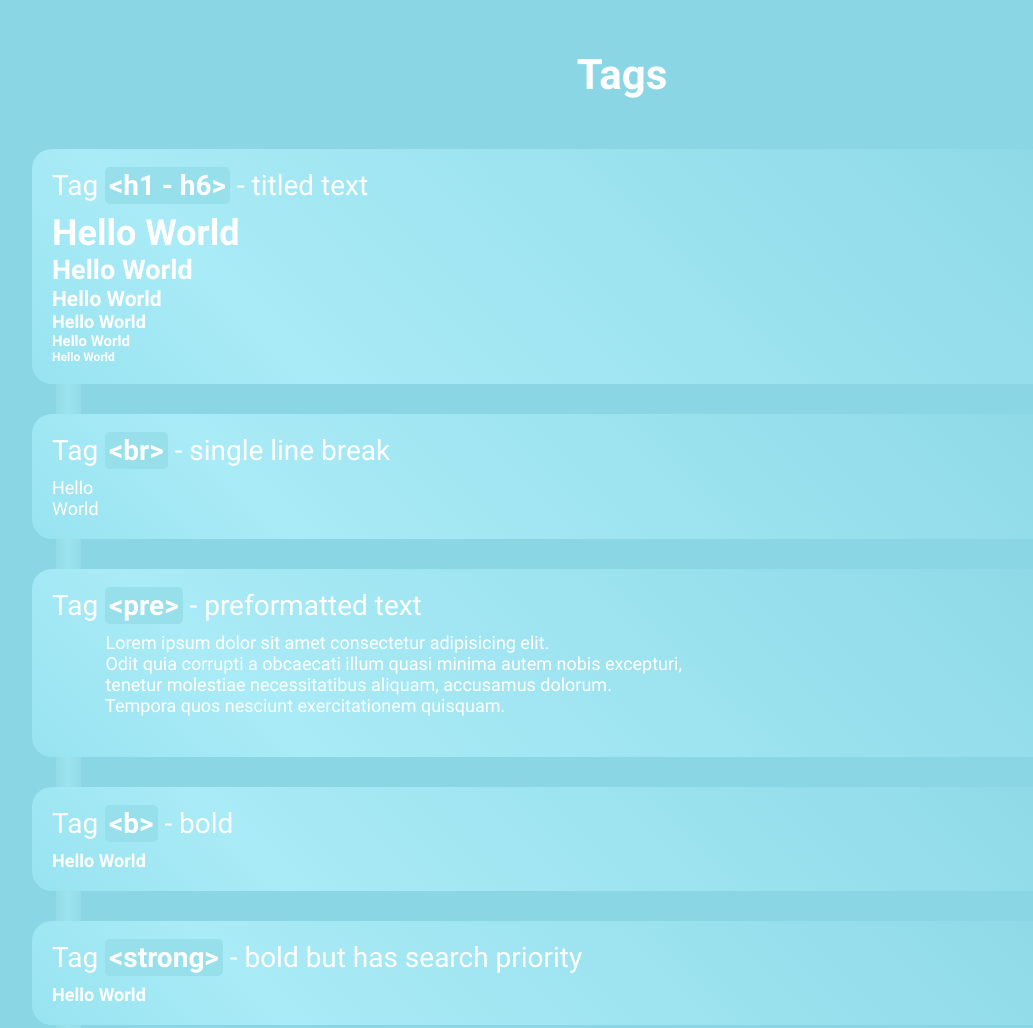
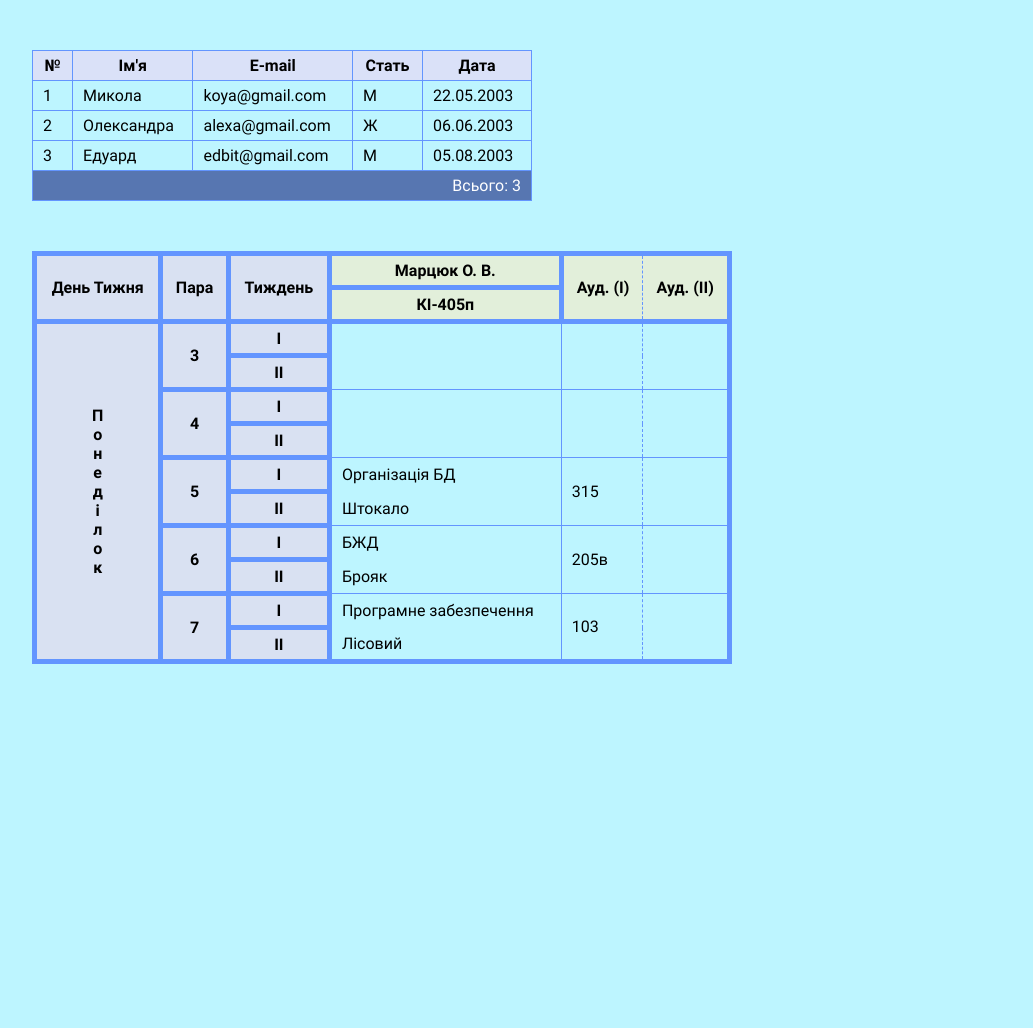
Before and after one commit to Yellow10041/Web_labs, a plain HTML site: page index.html in a window 1280 px wide. Shown: the top 1028 px of the page, without its empty margins (18-1051 px from the left). After the commit the page ends 800 px from the top, so only its background shows below. Drawn offline with Linux system fonts and the light colour scheme.

Commit message:
Make lab_02

```diff
--- a/assets/style.css
+++ b/assets/style.css
@@ -18,7 +18,6 @@
   margin: 0;
 
   font-family: "Roboto";
-  color: #fff;
 
   background-color: transparent;
 
@@ -28,132 +27,79 @@
 body {
   padding: 50px;
 
-  background-color: rgb(138, 214, 228);
+  background-color: rgb(189, 245, 255);
 }
 
-code,
-kbd,
-samp {
-  padding: 2px 4px;
+.table_list {
+  width: 500px;
 
-  font-family: monospace;
-
-  background-color: rgb(150, 223, 235);
-
-  border-radius: 5px;
+  border-collapse: collapse;
 }
 
-var,
-abbr,
-q,
-cite,
-dfn {
-  padding: 2px 4px;
+.table_list td,
+.table_list th {
+  padding: 5px 10px;
 
-  background-color: rgb(150, 223, 235);
-
-  border-radius: 5px;
+  border: 1px solid #6395ff;
 }
 
-mark {
-  padding: 2px 4px;
-
-  color: #555;
-
-  background-color: mark;
-
-  border-radius: 5px;
+.table_list thead {
+  background-color: #dae1f8;
 }
 
-blockquote {
-  margin-block-start: 1em;
-  margin-block-end: 1em;
-  margin-inline-start: 40px;
-  margin-inline-end: 40px;
+.table_list tfoot {
+  color: #fff;
+  text-align: right;
+
+  background-color: #5776b1;
 }
 
-.header {
-  font-size: 42px;
-  font-weight: 700;
-  text-align: center;
+.table_schedule {
+  width: 700px;
+  margin-top: 50px;
+
+  border-collapse: collapse;
 }
 
-.tags {
-  position: relative;
-  display: flex;
-  flex-direction: column;
-  row-gap: 30px;
-  margin-top: 50px;
+.table_schedule th,
+.table_schedule td {
+  padding: 5px 10px;
 }
 
-.tags::before {
-  content: "";
-  position: absolute;
-  top: 0;
-  left: 2%;
-  height: 100%;
-  width: 25px;
-
-  background: linear-gradient(
-    to right,
-    rgb(149, 219, 232) 0%,
-    rgb(154, 227, 239) 50%,
-    rgb(149, 219, 232) 100%
-  );
-
-  z-index: -10;
+.table_schedule .border,
+.table_schedule .border th {
+  border: 5px solid #6395ff;
 }
 
-.tags_item {
-  display: flex;
-  flex-direction: column;
-  row-gap: 10px;
-  padding: 20px;
-
-  background: linear-gradient(
-    45deg,
-    rgb(152, 227, 240) 0%,
-    rgb(169, 235, 247) 20%,
-    rgb(138, 214, 228) 100%
-  );
-
-  box-shadow: 0px 0px 50px 0px rgba(167, 235, 247, 0);
-
-  border-radius: 20px;
-
-  transition: 0.2s ease-in-out;
-  transition-property: box-shadow, transform;
+.table_schedule td.border {
+  border: 1px solid #6395ff;
 }
 
-.tags_item:hover {
-  box-shadow: 0px 0px 50px 0px rgba(167, 235, 247, 0.5);
-
-  transform: scale(1.01);
-  transform: scale(0.99);
-  transform: translateX(5px);
+.table_schedule td.border.bottom {
+  border: unset;
+  border-bottom: 1px solid #6395ff;
 }
 
-.tags_item_title {
-  font-size: 28px;
+.table_schedule .border.right {
+  border-width: 1px;
+  border-right: unset;
 }
 
-.tags_item_title span {
-  padding: 2px 4px;
+.table_schedule .border.left {
+  border-width: 1px;
 
-  font-weight: 700;
-
-  background-color: rgb(150, 223, 235);
-
-  border-radius: 5px;
+  border-left-style: dashed;
 }
 
-.tags_item_preview {
-  font-size: 18px;
+.text-v {
+  writing-mode: vertical-rl;
+  text-orientation: upright;
 }
 
-.tags_item_preview hr {
-  height: 2px;
-  margin: 10px 0;
+.green {
+  background-color: #e2efda;
+}
 
-  background-color: rgba(255, 254, 254, 0.3);
+.blue {
+  background-color: #d9e1f2;
 }
--- a/index.html
+++ b/index.html
@@ -1,216 +1,131 @@
 <!DOCTYPE html>
-<html lang="en">
+<html lang="ua">
   <head>
     <title>LAB_1</title>
     <meta charset="UTF-8" />
     <meta http-equiv="X-UA-Compatible" content="IE=edge" />
     <meta name="viewport" content="width=device-width, initial-scale=1.0" />
     <link rel="stylesheet" href="/assets/style.css" />
+    <link rel="preconnect" href="https://fonts.googleapis.com" />
+    <link rel="preconnect" href="https://fonts.gstatic.com" crossorigin />
+    <link
+      href="https://fonts.googleapis.com/css2?family=Barlow:wght@400;500;600;700&display=swap"
+      rel="stylesheet"
+    />
   </head>
   <body>
-    <div class="header">Tags</div>
-    <div class="tags">
-      <div class="tags_item">
-        <div class="tags_item_title">
-          Tag <span>&#60;h1 - h6&#62;</span> - titled text
-        </div>
-        <div class="tags_item_preview">
-          <h1>Hello World</h1>
-          <h2>Hello World</h2>
-          <h3>Hello World</h3>
-          <h4>Hello World</h4>
-          <h5>Hello World</h5>
-          <h6>Hello World</h6>
-        </div>
-      </div>
-      <div class="tags_item">
-        <div class="tags_item_title">
-          Tag <span>&#60;br&#62;</span> - single line break
-        </div>
-        <div class="tags_item_preview">
-          Hello
-          <br />
-          World
-        </div>
-      </div>
-      <div class="tags_item">
-        <div class="tags_item_title">
-          Tag <span>&#60;pre&#62;</span> - preformatted text
-        </div>
-        <div class="tags_item_preview">
-          <pre>
-            Lorem ipsum dolor sit amet consectetur adipisicing elit.
-            Odit quia corrupti a obcaecati illum quasi minima autem nobis excepturi,
-            tenetur molestiae necessitatibus aliquam, accusamus dolorum.
-            Tempora quos nesciunt exercitationem quisquam.
-          </pre>
-        </div>
-      </div>
-      <div class="tags_item">
-        <div class="tags_item_title">Tag <span>&#60;b&#62;</span> - bold</div>
-        <div class="tags_item_preview"><b>Hello World</b></div>
-      </div>
-      <div class="tags_item">
-        <div class="tags_item_title">
-          Tag <span>&#60;strong&#62;</span> - bold but has search priority
-        </div>
-        <div class="tags_item_preview"><strong>Hello World</strong></div>
-      </div>
-      <div class="tags_item">
-        <div class="tags_item_title">Tag <span>&#60;i&#62;</span> - italic</div>
-        <div class="tags_item_preview"><i>Hello World</i></div>
-      </div>
-      <div class="tags_item">
-        <div class="tags_item_title">
-          Tag <span>&#60;em&#62;</span>- italic but has search priority
-        </div>
-        <div class="tags_item_preview"><em>Hello World</em></div>
-      </div>
-      <div class="tags_item">
-        <div class="tags_item_title">
-          Tag <span>&#60;mark&#62;</span> - highlights or marks text
-        </div>
-        <div class="tags_item_preview"><mark>Hello World</mark></div>
-      </div>
-      <div class="tags_item">
-        <div class="tags_item_title">
-          Tag <span>&#60;small&#62;</span> - smaller text
-        </div>
-        <div class="tags_item_preview">
-          Hello World <small>Hello World</small>
-        </div>
-      </div>
-      <div class="tags_item">
-        <div class="tags_item_title">
-          Tag <span>&#60;del&#62;</span> - text deleted from the document
-        </div>
-        <div class="tags_item_preview"><del>Hello World</del></div>
-      </div>
-      <div class="tags_item">
-        <div class="tags_item_title">
-          Tag <span>&#60;ins&#62;</span> - text inserted
-        </div>
-        <div class="tags_item_preview"><ins>Hello World</ins></div>
-      </div>
-      <div class="tags_item">
-        <div class="tags_item_title">
-          Tag <span>&#60;sub&#62;</span> - subscript
-        </div>
-        <div class="tags_item_preview">Hello World<sub>Hello World</sub></div>
-      </div>
-      <div class="tags_item">
-        <div class="tags_item_title">
-          Tag <span>&#60;sup&#62;</span> - superscript
-        </div>
-        <div class="tags_item_preview">Hello World<sup>Hello World</sup></div>
-      </div>
-      <div class="tags_item">
-        <div class="tags_item_title">
-          Tag <span>&#60;code&#62;</span> - display a part of programming code
-        </div>
-        <div class="tags_item_preview">
-          The HTML <code>button</code> tag defines a clickable button.
-        </div>
-      </div>
-      <div class="tags_item">
-        <div class="tags_item_title">
-          Tag <span>&#60;kbd&#62;</span> - keyboard input
-        </div>
-        <div class="tags_item_preview">
-          Press <kbd>Ctrl</kbd> + <kbd>C</kbd> to copy text
-        </div>
-      </div>
-      <div class="tags_item">
-        <div class="tags_item_title">
-          Tag <span>&#60;samp&#62;</span> - sample output of a computer program
-        </div>
-        <div class="tags_item_preview">
-          Message from my computer:
-          <br />
-          <br />
-          <samp>File not found.</samp>
-        </div>
-      </div>
-      <div class="tags_item">
-        <div class="tags_item_title">
-          Tag <span>&#60;var&#62;</span> - variable name used in mathematical or
-          programming context
-        </div>
-        <div class="tags_item_preview">
-          The area of a triangle is: 1/2 x <var>b</var> x <var>h</var>, where
-          <var>b</var> is the base, and <var>h</var> is the vertical height.
-        </div>
-      </div>
-      <div class="tags_item">
-        <div class="tags_item_title">
-          Tag <span>&#60;abbr&#62;</span> - abbreviation
-        </div>
-        <div class="tags_item_preview">
-          The <abbr title="World Health Organization">WHO</abbr> was founded in
-          1948.
-        </div>
-      </div>
-      <div class="tags_item">
-        <div class="tags_item_title">
-          Tag <span>&#60;blockquote&#62;</span> - content from another source
-        </div>
-        <div class="tags_item_preview">
-          <blockquote cite="http://www.worldwildlife.org/who/index.html">
-            For 50 years, WWF has been protecting the future of nature. The
-            world's leading conservation organization, WWF works in 100
-            countries and is supported by 1.2 million members in the United
-            States and close to 5 million globally.
-          </blockquote>
-        </div>
-      </div>
-      <div class="tags_item">
-        <div class="tags_item_title">
-          Tag <span>&#60;q&#62;</span> - inline quotation
-        </div>
-        <div class="tags_item_preview">
-          WWF's goal is to:
-          <q>Build a future where people live in harmony with nature.</q>
-          We hope they succeed.
-        </div>
-      </div>
-      <div class="tags_item">
-        <div class="tags_item_title">
-          Tag <span>&#60;cite&#62;</span> - title of the work, book, website
-        </div>
-        <div class="tags_item_preview">
-          <cite>The Scream</cite> by Edward Munch. Painted in 1893.
-        </div>
-      </div>
-      <div class="tags_item">
-        <div class="tags_item_title">
-          Tag <span>&#60;dfn&#62;</span> - term defined within a sentence/phrase
-        </div>
-        <div class="tags_item_preview">
-          <dfn>HTML</dfn> is the standard markup language for creating web
-          pages.
-        </div>
-      </div>
-      <div class="tags_item">
-        <div class="tags_item_title">
-          Tag <span>&#60;address&#62;</span> - contact information
-        </div>
-        <div class="tags_item_preview">
-          <address>
-            Visit us at:<br />
-            Example.com<br />
-            Box 564, Disneyland<br />
-            USA
-          </address>
-        </div>
-      </div>
-      <div class="tags_item">
-        <div class="tags_item_title">
-          Tag <span>&#60;bdo&#62;</span> - override the current text direction
-        </div>
-        <div class="tags_item_preview">
-          <bdo dir="rtl">This paragraph will go right-to-left.</bdo>
-        </div>
-      </div>
-    </div>
+    <table class="table_list">
+      <thead>
+        <tr>
+          <th>№</th>
+          <th>Ім'я</th>
+          <th>E-mail</th>
+          <th>Стать</th>
+          <th>Дата</th>
+        </tr>
+      </thead>
+      <tbody>
+        <tr>
+          <td>1</td>
+          <td>Микола</td>
+          <td>koya@gmail.com</td>
+          <td>M</td>
+          <td>22.05.2003</td>
+        </tr>
+        <tr>
+          <td>2</td>
+          <td>Олександра</td>
+          <td>alexa@gmail.com</td>
+          <td>Ж</td>
+          <td>06.06.2003</td>
+        </tr>
+        <tr>
+          <td>3</td>
+          <td>Едуард</td>
+          <td>edbit@gmail.com</td>
+          <td>M</td>
+          <td>05.08.2003</td>
+        </tr>
+      </tbody>
+      <tfoot>
+        <tr>
+          <td colspan="5">Всього: 3</td>
+        </tr>
+      </tfoot>
+    </table>
+
+    <table class="table_schedule">
+      <thead class="border">
+        <tr class="border">
+          <th class="blue" rowspan="2">День Тижня</th>
+          <th class="blue" rowspan="2">Пара</th>
+          <th class="blue" rowspan="2">Тиждень</th>
+          <th class="green">Марцюк О. В.</th>
+          <th class="green border right" rowspan="2">Ауд. (І)</th>
+          <th class="green border left" rowspan="2">Ауд. (ІІ)</th>
+        </tr>
+        <tr>
+          <th class="green">КІ-405п</th>
+        </tr>
+      </thead>
+      <tbody class="border">
+        <tr>
+          <th class="blue text-v" rowspan="10">Понеділок</е>
+          <th class="blue" rowspan="2">3</th>
+          <th class="blue">I</th>
+          <td></td>
+          <td class="border right" rowspan="2"></td>
+          <td class="border left" rowspan="2"></td>
+        </tr>
+        <tr>
+          <th class="blue">II</th>
+          <td class="border bottom"></td>
+        </tr>
+        <tr>
+          <th class="blue" rowspan="2">4</th>
+          <th class="blue">I</th>
+          <td></td>
+          <td class="border right" rowspan="2"></td>
+          <td class="border left" rowspan="2"></td>
+        </tr>
+        <tr>
+          <th class="blue">II</th>
+          <td class="border bottom"></td>
+        </tr>
+        <tr>
+          <th class="blue" rowspan="2">5</th>
+          <th class="blue">I</th>
+          <td>Організація БД</td>
+          <td class="border right" rowspan="2">315</td>
+          <td class="border left" rowspan="2"></td>
+        </tr>
+        <tr>
+          <th class="blue">II</th>
+          <td class="border bottom">Штокало</td>
+        </tr>
+        <tr>
+          <th class="blue" rowspan="2">6</th>
+          <th class="blue">I</th>
+          <td>БЖД</td>
+          <td class="border right" rowspan="2">205в</td>
+          <td class="border left" rowspan="2"></td>
+        </tr>
+        <tr>
+          <th class="blue">II</th>
+          <td class="border bottom">Брояк</td>
+        </tr>
+        <tr>
+          <th class="blue" rowspan="2">7</td>
+          <th class="blue">I</th>
+          <td>Програмне забезпечення</td>
+          <td class="border right" rowspan="2">103</td>
+          <td class="border left" rowspan="2"></td>
+        </tr>
+        <tr>
+          <th class="blue">II</th>
+          <td class="border bottom">Лісовий</td>
+        </tr>
+      </tbody>
+    </table>
   </body>
 </html>
```
